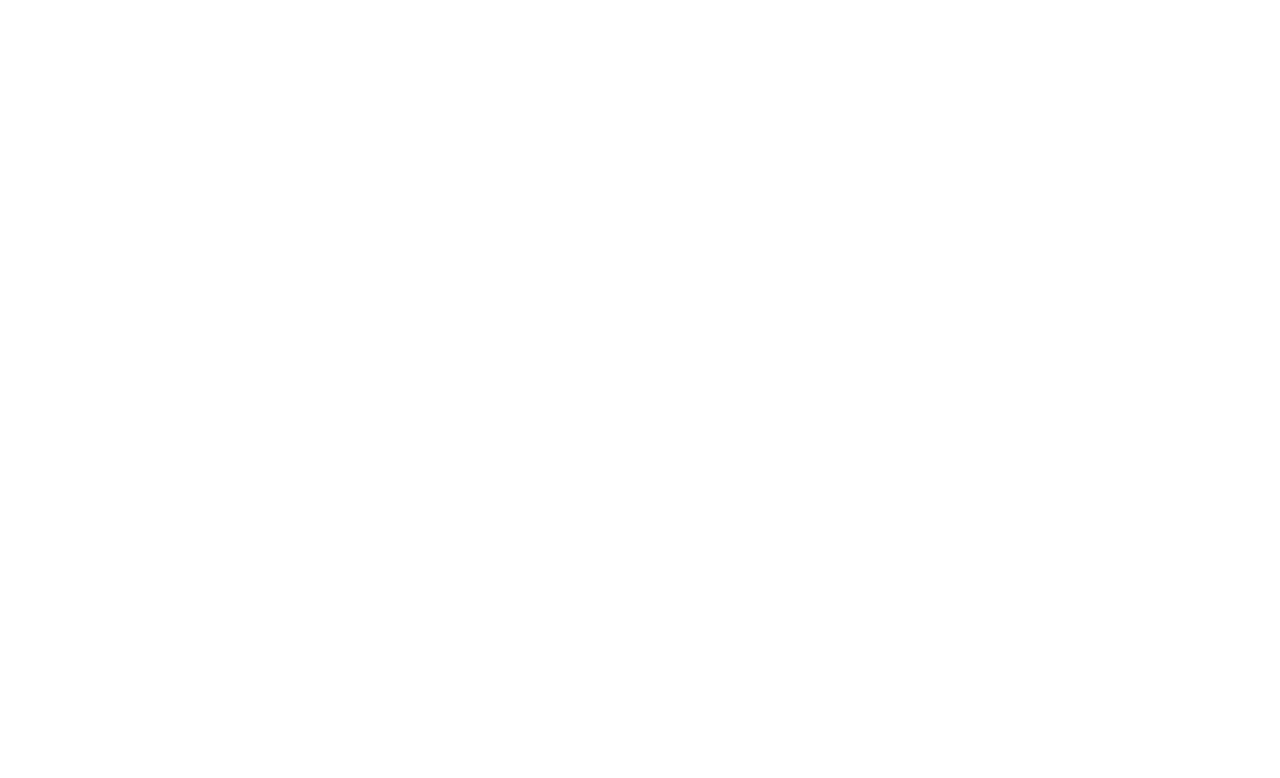
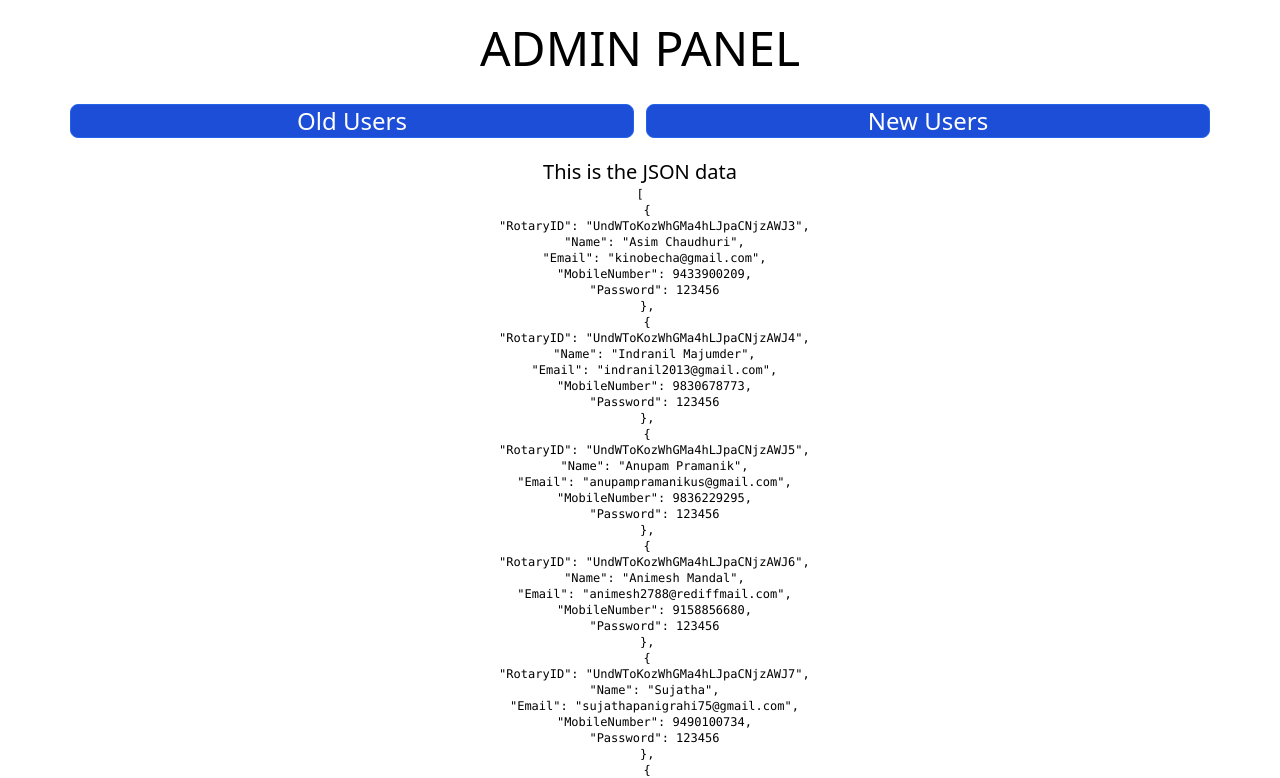
Before and after one commit to mirazxmondal/RotaryClubofBombay-Admin, a React (Create React App) app: page /Data in a window 1280 px wide. Before the commit this address had no page. Shown: the top 778 px of the page. Built offline with nearby package versions, Linux system fonts and the light colour scheme; no server answers; the database is empty.

Commit message:
Routing fixed!

```diff
--- a/src/App.js
+++ b/src/App.js
@@ -1,7 +1,6 @@
 import "./App.css";
 import { BrowserRouter as Router, Routes, Route } from "react-router-dom";
 import SignIn from "./pages/signIn";
-import Home from "./pages/Home";
 import Data from "./pages/Data";
 
 function App() {
@@ -9,8 +8,8 @@ function App() {
     <Router>
       <Routes>
         {/* <Route path="/" element={<Home />} /> */}
-        <Route path="/sign-in" element={<SignIn />} />
-        <Route path="/" element={<Data />} />
+        <Route path="/" element={<SignIn />} />
+        <Route path="/Data" element={<Data />} />
       </Routes>
     </Router>
   );
--- a/src/pages/Data.js
+++ b/src/pages/Data.js
@@ -750,7 +750,7 @@ function Data() {
     auth
       .signOut()
       .then(() => {
-        navigate("sign-in");
+        navigate("/");
       })
       .catch((error) => alert(error.message));
   };
--- a/src/pages/signIn.js
+++ b/src/pages/signIn.js
@@ -33,7 +33,7 @@ export default function SignIn() {
       );
 
       if (userCredential.user) {
-        navigate("/");
+        navigate("/data");
         console.log(auth.currentUser.uid);
       }
     } catch (error) {
```
